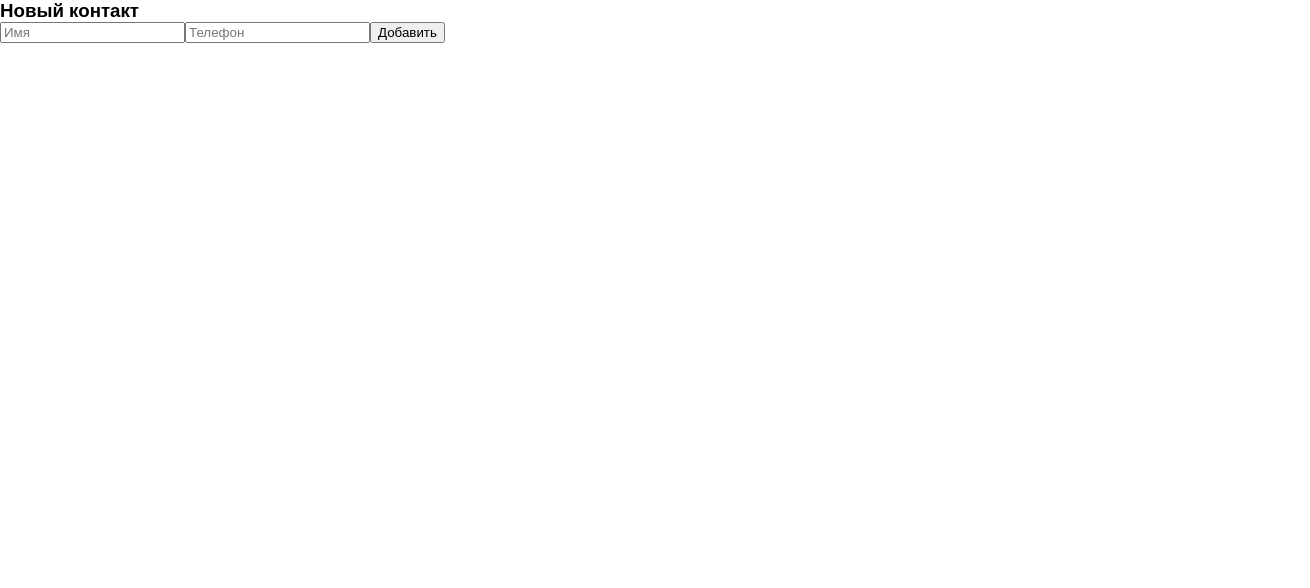
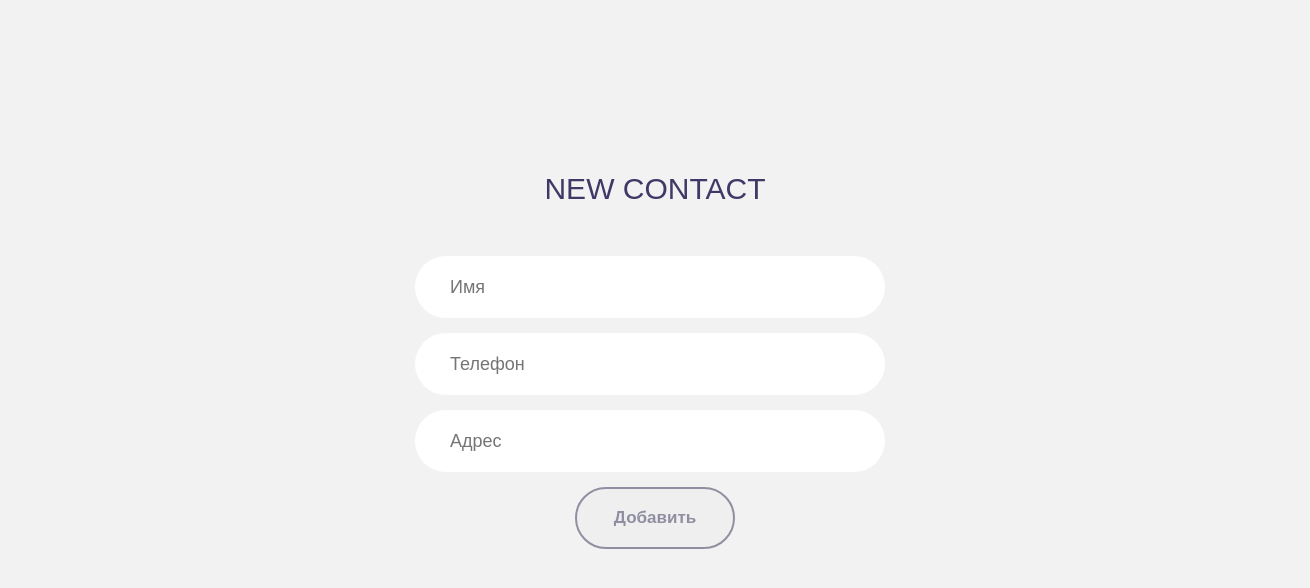
Before and after one commit to kriistenn/resume, a React (Create React App) app: page /portfolio/contact-list in a window 1280 px wide. Shown: the top 588 px of the page, 1310 px wide, since content can reach past the window. Built offline with nearby package versions, Linux system fonts and the light colour scheme; a web font is replaced by a local one.

Commit message:
contact-list styles adapt

```diff
--- a/src/components/ContactList/Card.js
+++ b/src/components/ContactList/Card.js
@@ -1,21 +1,25 @@
 import React from 'react'
 import {NavLink} from 'react-router-dom'
+import styles from './card.module.css'
 
 
 function Card( {contact} ) {
     return (
-        <NavLink
+        <div
+        className={styles.card}
         style={{display: 'block'}}
         to = {{
             pathname: `/portfolio/contact-list/${contact.id}`,
-            state: {name: contact.name, phone: contact.phone}
+            state: {name: contact.name, phone: contact.phone, addres: contact.addres}
         }}
         key={contact.id}
         >
-        {contact.name}
-        &nbsp;
-        {contact.phone}
-        </NavLink>
+      <div>
+       <div className={styles.name}> Name:{contact.name}</div>
+       <div className={styles.phone}> Phone: {contact.phone}</div>
+       <div className={styles.phone}> Addres: {contact.addres}</div>
+      </div>
+        </div>
     );
 }
 
--- /dev/null
+++ b/src/components/ContactList/card.module.css
@@ -0,0 +1,34 @@
+.card {
+    padding: 10px;
+    margin-top: 10px;
+    height: 80px;
+    width: 60vh;
+    background: #fff;
+    display: flex;
+    flex-direction: row;
+    border: 2px solid #8f8fa1;
+}
+
+.content {
+    display: flex;
+    flex-direction: column;
+}
+
+.name {
+    font-size: 25px;
+    color: #403866;
+}
+
+.phone {
+    font-size: 20px;
+    color: #403866;
+}
+
+
+@media only screen and (max-width: 422px) {
+
+.card {
+        width: 40vh;
+    }
+
+}
--- a/src/components/ContactList/contact-item.module.css
+++ b/src/components/ContactList/contact-item.module.css
@@ -0,0 +1,82 @@
+.container {
+    width: 100%;
+    min-height: 100vh;
+    padding: 15px;
+    display: flex;
+    justify-content: center;
+    align-items: center;
+    position: relative;
+    background-color: #f2f2f2;
+}
+.page {
+    width: 60vh;
+    background: transparent;
+    padding: 50px 0px 160px 0px;
+}
+
+.form {
+    width: 100%;
+}
+
+.form-title {
+    display: block;
+    font-size: 30px;
+    color: #403866;
+    line-height: 1.2;
+    text-transform: uppercase;
+    text-align: center;
+    padding-bottom: 49px;
+}
+
+
+input {
+    border: none;
+    height: 62px;
+    padding: 0 35px 0 35px;
+    position: relative;
+    display: block;
+    width: 50vh;
+    background: #fff;
+    border: none;
+    border-radius: 31px;
+    font-size: 18px;
+    color: #8f8fa1;
+    line-height: 1.2;
+    margin-bottom: 15px;
+}
+
+
+.btnAdd {
+    width: 20vh;
+    height: 62px;
+    border: 2px solid #8f8fa1;
+    border-radius: 31px;
+    color:#8f8fa1;
+    font-size: 17px;
+
+    font-weight: 800;
+}
+
+.btn {
+    display: flex;
+    justify-content: center;
+}
+
+button:hover {
+    background-color: #8f8fa1;
+    color: white;
+    outline: none;
+}
+
+
+
+
+@media only screen and (max-width: 422px) {
+    .container {
+        padding:0 10px 0 10px;
+    }
+    input {
+        width: 40vh;
+    }
+
+}
--- a/src/components/ContactList/index.js
+++ b/src/components/ContactList/index.js
@@ -7,8 +7,10 @@ function ContactList() {
     const initialState = {
         contacts: [],
         name: '',
-        phone: ''
+        phone: '',
+        addres: ''
     }
+
 
     const reducer = (state, action) => {
         switch (action.type) {
@@ -16,36 +18,43 @@ function ContactList() {
                 return {...state, name: action.payload };
             case 'CHANGE_PHONE':
                 return {...state, phone: action.payload };
+            case 'CHANGE_ADDRES':
+                return {...state, addres: action.payload };
             case 'ADD_NEW_CONTACT':
                 return {
                     ...state,
                     name: '',
                     phone: '',
-                    contacts: [...state.contacts, action.payload] };
+                    addres: '',
+                    contacts: [...state.contacts, action.payload]
+                };
             default:
             throw new Error();
         }
     }
 
+
+
     const [state, dispatch] = React.useReducer(reducer, initialState)
-    const { name, phone, contacts } = state
+    const { name, phone, addres, contacts } = state
 
 
     const handleAdd = (e) => {
         e.preventDefault()
-        if (!name || !phone) {
+        if (!name || !phone || !addres) {
             alert('заполните все поля')
             return
         }
-        const newContact = { id: shortid.generate(), name, phone }
+        const newContact = { id: shortid.generate(), name, phone, addres }
 
         dispatch({ type: 'ADD_NEW_CONTACT', payload: newContact })
     }
 
         return (
+        <div className={style.container}>
         <div className={style.page}>
             <form className={style.form}>
-            <h3>Новый контакт</h3>
+            <span className={style['form-title']}>New contact</span>
             <input
                 type="text"
                 placeholder="Имя"
@@ -58,13 +67,22 @@ function ContactList() {
                 value={phone}
                 onChange={(e) => dispatch({ type: 'CHANGE_PHONE', payload: e.target.value })}
             />
-            <button onClick={handleAdd} >
+            <input
+                type="text"
+                placeholder="Адрес"
+                value={addres}
+                onChange={(e) => dispatch({ type: 'CHANGE_ADDRES', payload: e.target.value })}
+            />
+           <div className={style.btn}>
+           <button className={style.btnAdd} onClick={handleAdd} >
             Добавить
             </button>
+           </div>
             </form>
             <div className={style.list}>
-                { contacts.map(c => <Card key={c.id} contact={c}/>) }
+                { contacts.map(c => <Card  key={c.id} contact={c}/>) }
             </div>
+        </div>
         </div>
     )
 }
```
